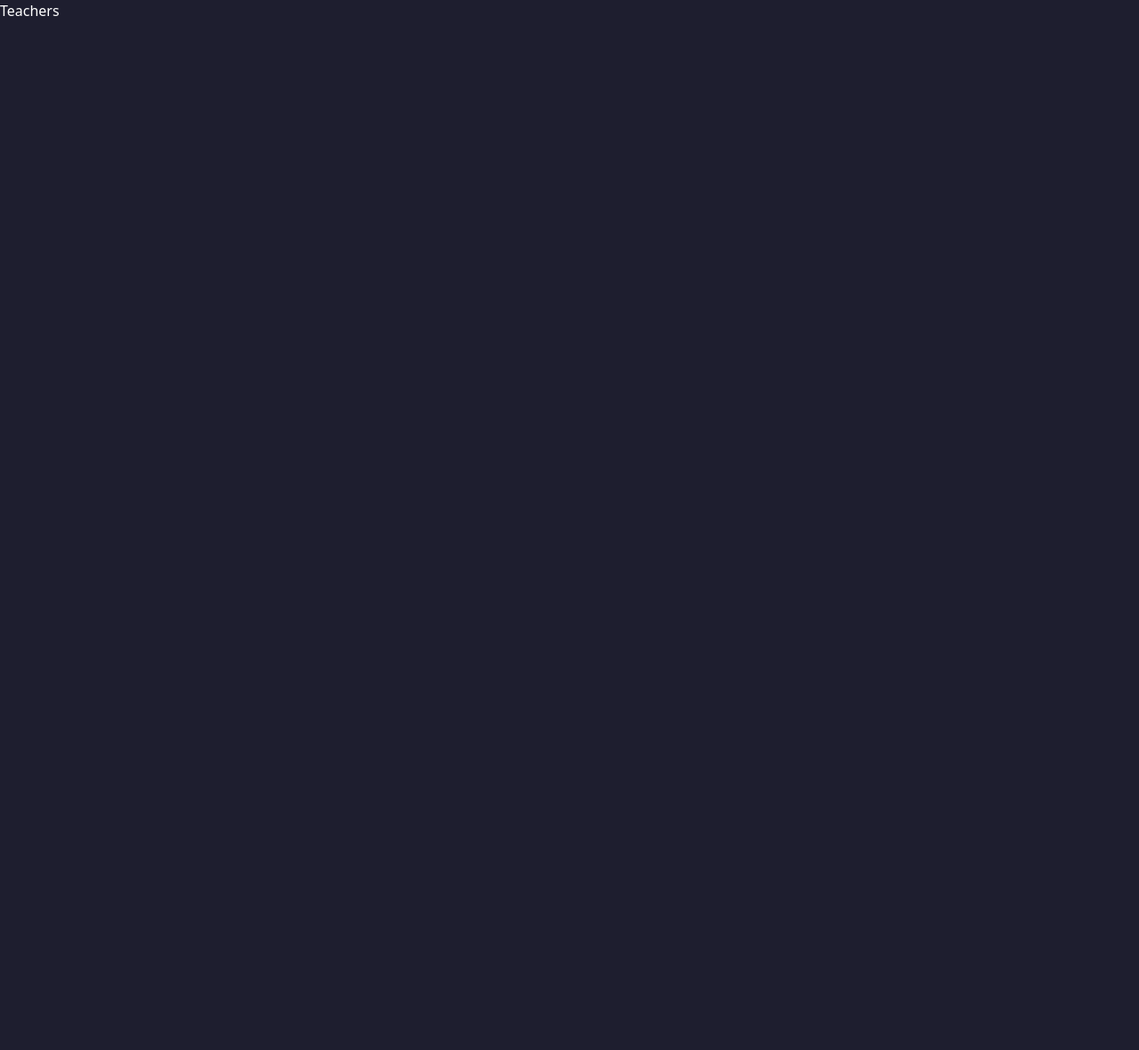
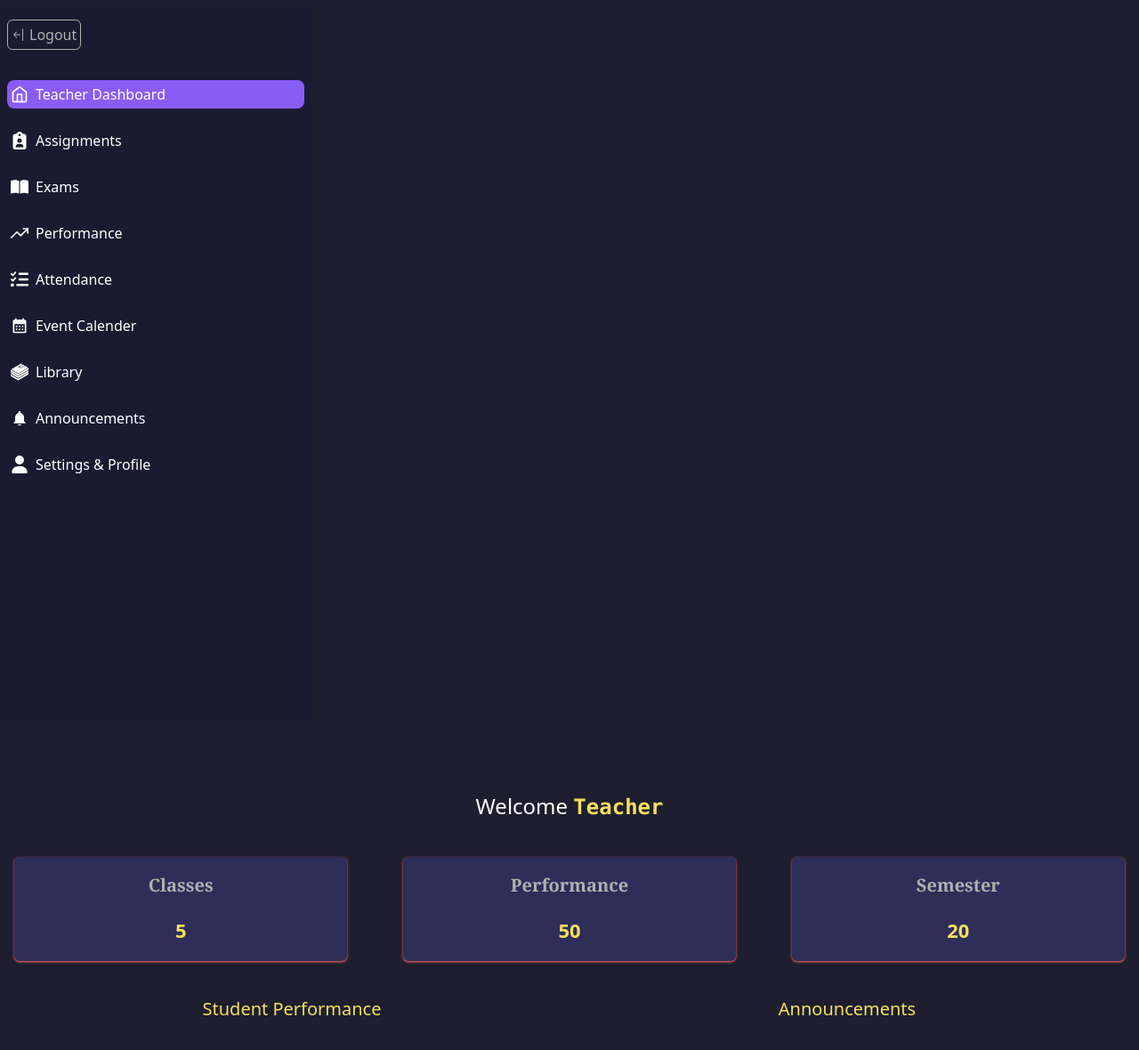
Before and after one commit to rawbil/Scheduliq-1.0, a Next.js app in the folder frontend/: page /teachers in a window 1280 px wide. Shown: the top 1180 px of the page at 89% size. Before the commit the page ends 800 px from the top, so only its background shows below. Built offline with nearby package versions, Linux system fonts and the light colour scheme.

Commit message:
setup teachers route

```diff
--- a/frontend/app/students/profile/page.tsx
+++ b/frontend/app/students/profile/page.tsx
@@ -1,23 +1,38 @@
-
-
 export default function StudentProfile() {
   const studentProfile = {
     name: "Bildad",
     age: 20,
     grade: "A",
     school: "ICI",
-        email: "bildadsimiyu6@gmail.com"
-    }
+    email: "bildadsimiyu6@gmail.com",
+  };
   return (
     <div className="max-768px:mt-10">
-            <h2 className="text-center font-serif font-semibold text-xl mb-5">My Profile</h2>
+      <h2 className="text-center font-serif font-semibold text-xl mb-5">
+        My Profile
+      </h2>
       <div className="grid mx-auto max-w-[600px] w-full border rounded p-2">
-                <p className="font-bold text-lg text-purple mb-5">Name: <span className="text-gray font-medium">{studentProfile.name}</span></p>
-                <p className="font-bold text-lg text-purple mb-5">Age: <span className="text-gray font-medium">{studentProfile.age}</span></p>
-                <p className="font-bold text-lg text-purple mb-5">Email: <span className="text-gray font-medium">{studentProfile.email}</span></p>
-                <p className="font-bold text-lg text-purple mb-5">School: <span className="text-gray font-medium">{studentProfile.school}</span></p>
-                <p className="font-bold text-lg text-purple mb-5">Grade: <span className="text-gray font-medium">{studentProfile.grade}</span></p>
+        <p className="font-bold text-lg text-purple mb-5">
+          Name:{" "}
+          <span className="text-gray font-medium">{studentProfile.name}</span>
+        </p>
+        <p className="font-bold text-lg text-purple mb-5">
+          Age:{" "}
+          <span className="text-gray font-medium">{studentProfile.age}</span>
+        </p>
+        <p className="font-bold text-lg text-purple mb-5">
+          Email:{" "}
+          <span className="text-gray font-medium">{studentProfile.email}</span>
+        </p>
+        <p className="font-bold text-lg text-purple mb-5">
+          School:{" "}
+          <span className="text-gray font-medium">{studentProfile.school}</span>
+        </p>
+        <p className="font-bold text-lg text-purple mb-5">
+          Grade:{" "}
+          <span className="text-gray font-medium">{studentProfile.grade}</span>
+        </p>
       </div>
     </div>
-    )
+  );
 }
--- a/frontend/app/teachers/dashboard/page.tsx
+++ /dev/null
@@ -1,7 +0,0 @@
-
-
-export default function TeacherDashboard() {
-    return (
-        <div>Teacher Dashboard</div>
-    )
-}
--- /dev/null
+++ b/frontend/app/teachers/layout.tsx
@@ -0,0 +1,11 @@
+import TeacherSidebar from "@/components/TeacherSidebar";
+
+
+export default function TeacherLayout({children}: Readonly<{children: React.ReactNode}>) {
+    return (
+    <div>
+        <TeacherSidebar />
+        <main className="admin-children 768px:pt-20 px-4 max-768px:mt-10">{children}</main>
+    </div>
+    )
+}
--- a/frontend/app/teachers/page.tsx
+++ b/frontend/app/teachers/page.tsx
@@ -1,9 +1,45 @@
-import React from 'react'
+import React from "react";
 
 const Teachers = () => {
   return (
-    <div>Teachers</div>
-  )
-}
+    <div className="">
+      <h1 className="max-768px:pt-4 text-center text-2xl">
+        Welcome <span className="text-orange font-bold font-mono">Teacher</span>
+      </h1>
+      <div className="grid grid-cols-3 justify-items-center mt-10 gap-[5%] max-540px:grid-cols-1">
+        <section className="hover:scale-105 transition-all duration-200 cursor-text shadow shadow-red text-center bg-alt p-2 rounded-md w-[100%] flex flex-col items-center gap-[20px]">
+          <h2 className="text-xl font-semibold font-serif text-gray pt-2.5">
+            Classes
+          </h2>
+          <p className="text-[22px] pb-2.5 text-orange font-semibold">5</p>
+        </section>
+        <section className="hover:scale-105 transition-all duration-200 cursor-text shadow shadow-red text-center bg-alt p-2 rounded-md w-[100%] flex flex-col items-center gap-[20px]">
+          <h2 className="text-xl font-semibold font-serif text-gray pt-2.5">
+            Performance
+          </h2>
+          <p className="text-[22px] pb-2.5 text-orange font-semibold">50</p>
+        </section>
+        <section className="hover:scale-105 transition-all duration-200 cursor-text shadow shadow-red text-center bg-alt p-2 rounded-md w-[100%] flex flex-col items-center gap-[20px]">
+          <h2 className="text-xl font-semibold font-serif text-gray pt-2.5">
+            Semester
+          </h2>
+          <p className="text-[22px] pb-2.5 text-orange font-semibold">20</p>
+        </section>
+      </div>
+      <div className="grid grid-cols-2 max-540px:grid-cols-1 justify-items-center mt-10">
+        {/* student performance */}
+        <section>
+          <h1 className="text-center text-xl text-orange">
+            Student Performance
+          </h1>
+        </section>
+        {/*Announcements */}
+        <section>
+          <h1 className="text-center text-xl text-orange">Announcements</h1>
+        </section>
+      </div>
+    </div>
+  );
+};
 
-export default Teachers
+export default Teachers;
--- a/frontend/components/TeacherSidebar.tsx
+++ b/frontend/components/TeacherSidebar.tsx
@@ -1,7 +1,145 @@
-
+"use client";
+import Link from "next/link";
+import { usePathname } from "next/navigation";
+import { useState } from "react";
+import { Home, Speaker, TrendingUp } from "react-feather";
+import { BsArrowBarLeft } from "react-icons/bs";
+import { FaUserGraduate } from "react-icons/fa";
+import {
+  FaUserTie,
+  FaClipboardUser,
+  FaBookOpen,
+  FaListCheck,
+  FaUser,
+} from "react-icons/fa6";
+import {
+  MdArrowBack,
+  MdMenu,
+  MdCalendarMonth,
+  MdNotifications,
+} from "react-icons/md";
+import { SiBookstack } from "react-icons/si";
+import { TfiBlackboard } from "react-icons/tfi";
+import OutsideClickHandler from "react-outside-click-handler";
 
 export default function TeacherSidebar() {
-    return (
-        <div>Teacher Sidebar</div>
-    )
+  const pathname = usePathname();
+  const [sidebarOpen, setSidebarOpen] = useState(false);
+  return (
+    <div className="pt-[10px] relative">
+      <MdMenu
+        className="fixed bg-default left-6 outline rounded-md outline-slate-500 z-10 size-7 hover:bg-purple/50 hover:text-black cursor-pointer 768px:hidden"
+        onClick={() => setSidebarOpen(true)}
+      />
+      <OutsideClickHandler onOutsideClick={() => setSidebarOpen(false)}>
+        <div
+          className={`sidebar relative max-w-[300px] ${sidebarOpen ? "sidebar-open" : ""}`}
+        >
+          <button className="absolute top-3 left-2 gap-1 hover:text-white cursor-pointer text-gray flex items-center border p-1 rounded-md">
+            <BsArrowBarLeft />
+            Logout
+          </button>
+          <MdArrowBack
+            className="absolute top-3 right-2 size-6 cursor-pointer hover:w-10 hover:h-8 hover:text-gray 768px:hidden"
+            onClick={() => setSidebarOpen(false)}
+            tabIndex={1}
+          />
+          <ul className="768px:pt-20 max-768px:pt-[60px] px-2 flex flex-col gap-5 pb-5">
+            <li>
+              <Link
+                href={"/teachers"}
+                className={`flex items-center py-1 rounded-lg px-1 gap-2 hover:text-gray ${pathname === "/teachers" ? "bg-purple" : ""}`}
+              >
+                <Home className="size-5" /> <span>Teacher Dashboard</span>
+              </Link>
+            </li>
+
+            {/*             <li>
+              <Link
+                href={"/teachers/classes"}
+                className={`flex items-center py-1 rounded-lg px-1 gap-2 hover:text-gray ${pathname === "/teachers/classes" ? "bg-purple" : ""}`}
+              >
+                <TfiBlackboard className="size-5" /> <span>Classes</span>
+              </Link>
+            </li> */}
+
+            <li>
+              <Link
+                href={"/teachers/assignments"}
+                className={`flex items-center py-1 rounded-lg px-1 gap-2 hover:text-gray ${pathname === "/teachers/assignments" ? "bg-purple" : ""}`}
+              >
+                <FaClipboardUser className="size-5" /> <span>Assignments</span>
+              </Link>
+            </li>
+
+            <li>
+              <Link
+                href={"/teachers/exams"}
+                className={`flex items-center py-1 rounded-lg px-1 gap-2 hover:text-gray ${pathname === "/teachers/exams" ? "bg-purple" : ""}`}
+              >
+                <FaBookOpen className="size-5" /> <span>Exams</span>
+              </Link>
+            </li>
+
+            <li>
+              <Link
+                href={"/teachers/performance"}
+                className={`flex items-center py-1 rounded-lg px-1 gap-2 hover:text-gray ${pathname === "/teachers/performance" ? "bg-purple" : ""}`}
+              >
+                <TrendingUp className="size-5" /> <span>Performance </span>
+              </Link>
+            </li>
+
+            <li>
+              <Link
+                href={"/teachers/attendance"}
+                className={`flex items-center py-1 rounded-lg px-1 gap-2 hover:text-gray ${pathname === "/teachers/attendance" ? "bg-purple" : ""}`}
+              >
+                <FaListCheck className="size-5" /> <span>Attendance</span>
+              </Link>
+            </li>
+
+            <li>
+              <Link
+                href={"/teachers/event-calender"}
+                className={`flex items-center py-1 rounded-lg px-1 gap-2 hover:text-gray ${pathname === "/teachers/event-calender" ? "bg-purple" : ""}`}
+              >
+                <MdCalendarMonth className="size-5" />{" "}
+                <span>Event Calender</span>
+              </Link>
+            </li>
+
+            <li>
+              <Link
+                href={"/teachers/library"}
+                className={`flex items-center py-1 rounded-lg px-1 gap-2 hover:text-gray ${pathname === "/teachers/library" ? "bg-purple" : ""}`}
+              >
+                <SiBookstack className="size-5" /> <span>Library</span>
+              </Link>
+            </li>
+
+            <li>
+              <Link
+                href={"/teachers/announcements"}
+                className={`flex items-center py-1 rounded-lg px-1 gap-2 hover:text-gray ${pathname === "/teachers/announcements" ? "bg-purple" : ""}`}
+              >
+                <MdNotifications className="size-5" />{" "}
+                <span>Announcements</span>
+              </Link>
+            </li>
+
+            <li>
+              <Link
+                href={"/teachers/profile"}
+                className={`flex items-center py-1 rounded-lg px-1 gap-2 hover:text-gray ${pathname === "/teachers/profile" ? "bg-purple" : ""}`}
+              >
+                <FaUser className="size-5" />{" "}
+                <span>Settings &amp; Profile</span>
+              </Link>
+            </li>
+          </ul>
+        </div>
+      </OutsideClickHandler>
+    </div>
+  );
 }
```
Lines whose indentation alone changed are shown as unchanged.
